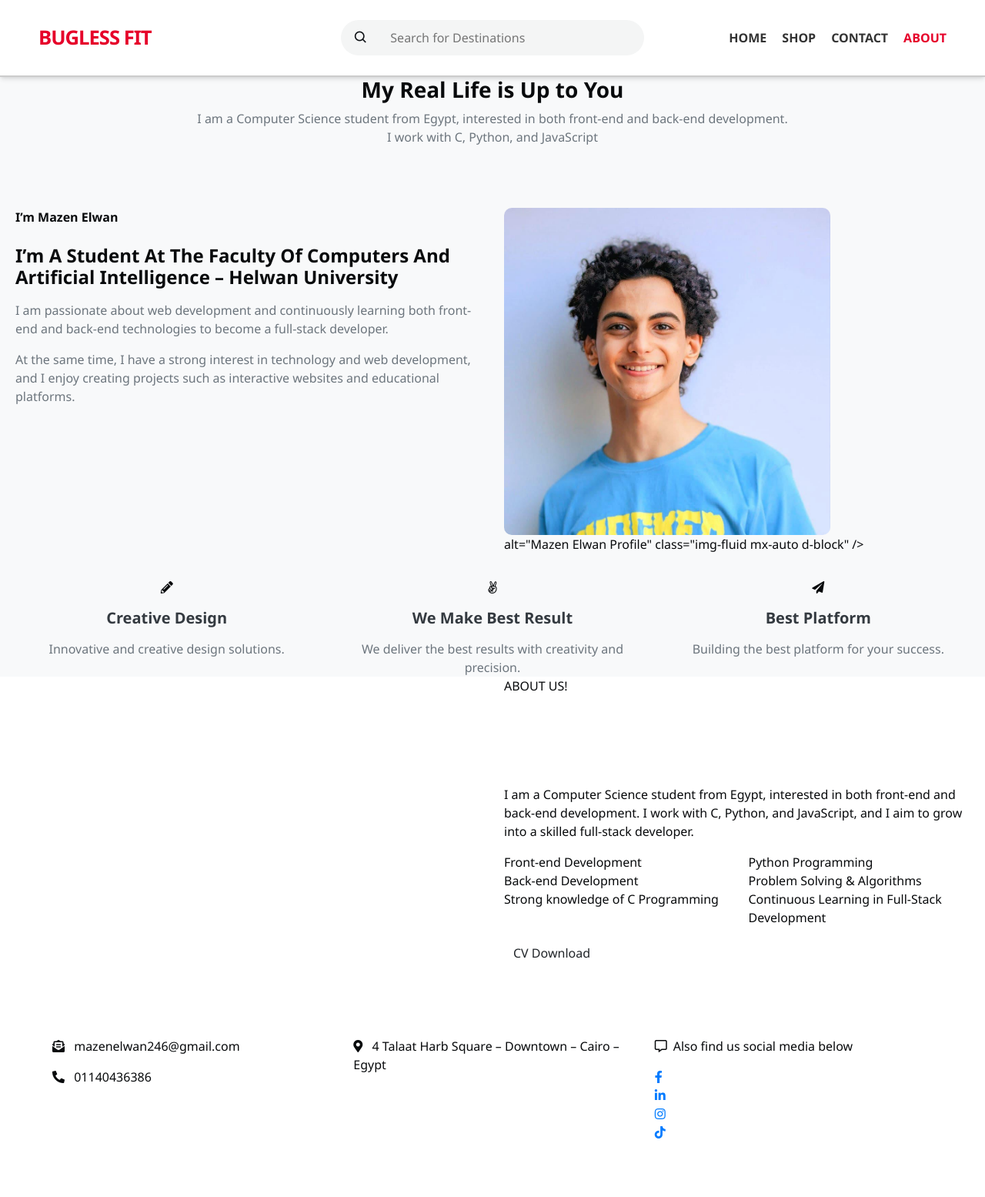
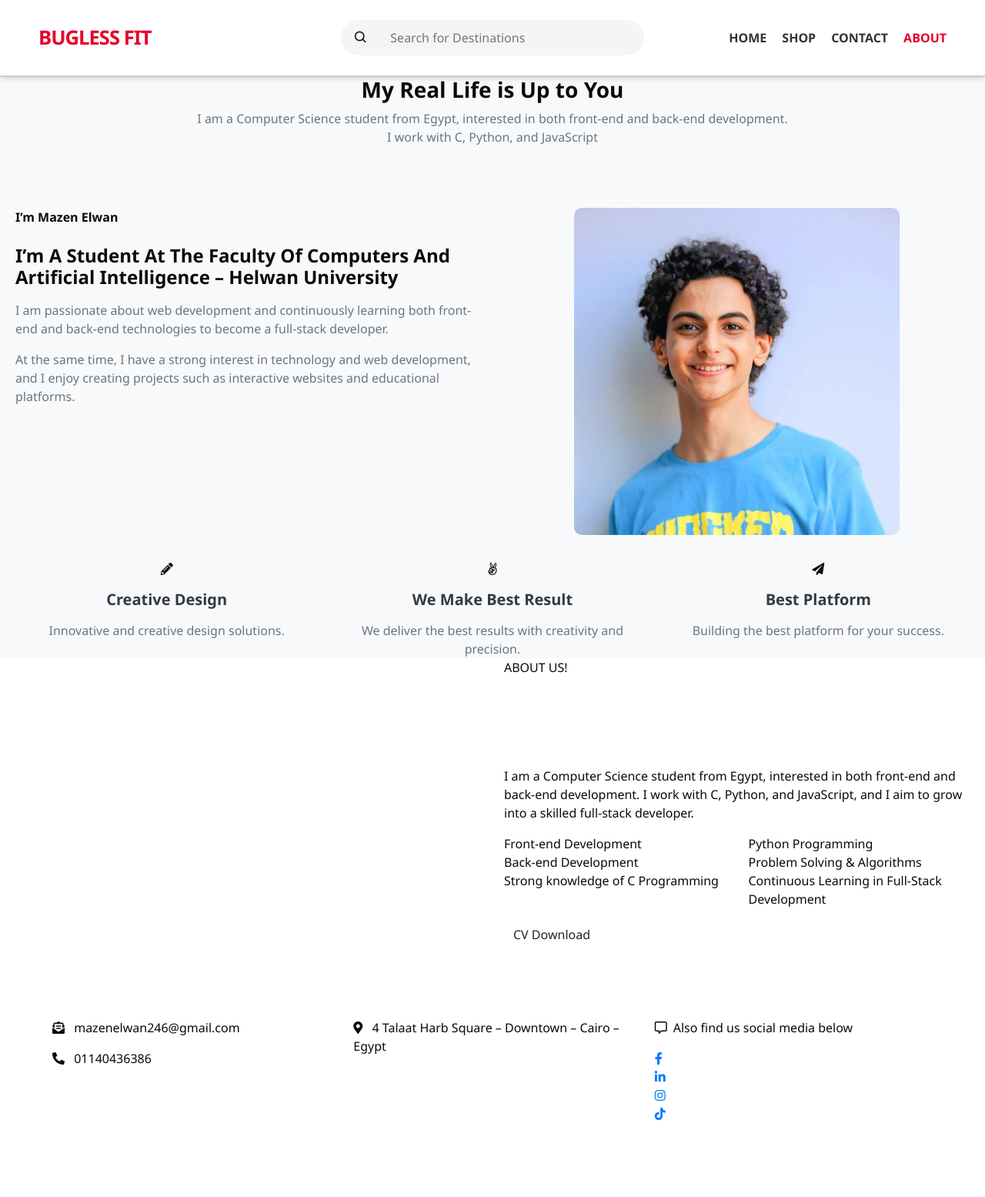
Before and after one commit to mazenelwan/ITI-final-project, a Django app: page /mazen/about in a window 1280 px wide. Shown: the whole page at 77% size. After the commit the page ends 1455 px from the top, so only its background shows below. Run offline with Django 5.2, Linux system fonts and the light colour scheme; some libraries are stand-ins or nearby versions.

Commit message:
Update about.html

```diff
--- a/firstproject/templates/blog/about.html
+++ b/firstproject/templates/blog/about.html
@@ -24,6 +24,7 @@
     />
 
     <link rel="stylesheet" href="{% static 'css/about.css'%}" />
+    <link rel="stylesheet" href="{% static 'css/mobile-fix.css' %}" />
   </head>
   <body>
     <header class="header" id="header">
@@ -109,7 +110,7 @@
           <div class="col-lg-6">
             <div class="img_about mt-3">
               <img
-                src="{% static 'img/WhatsApp Image 2025-09-28 at 07.29.37_52263063.jpg'%}">
+                src="{% static 'img/WhatsApp Image 2025-09-28 at 07.29.37_52263063.jpg'%}"
                 alt="Mazen Elwan Profile"
                 class="img-fluid mx-auto d-block"
               />
```
